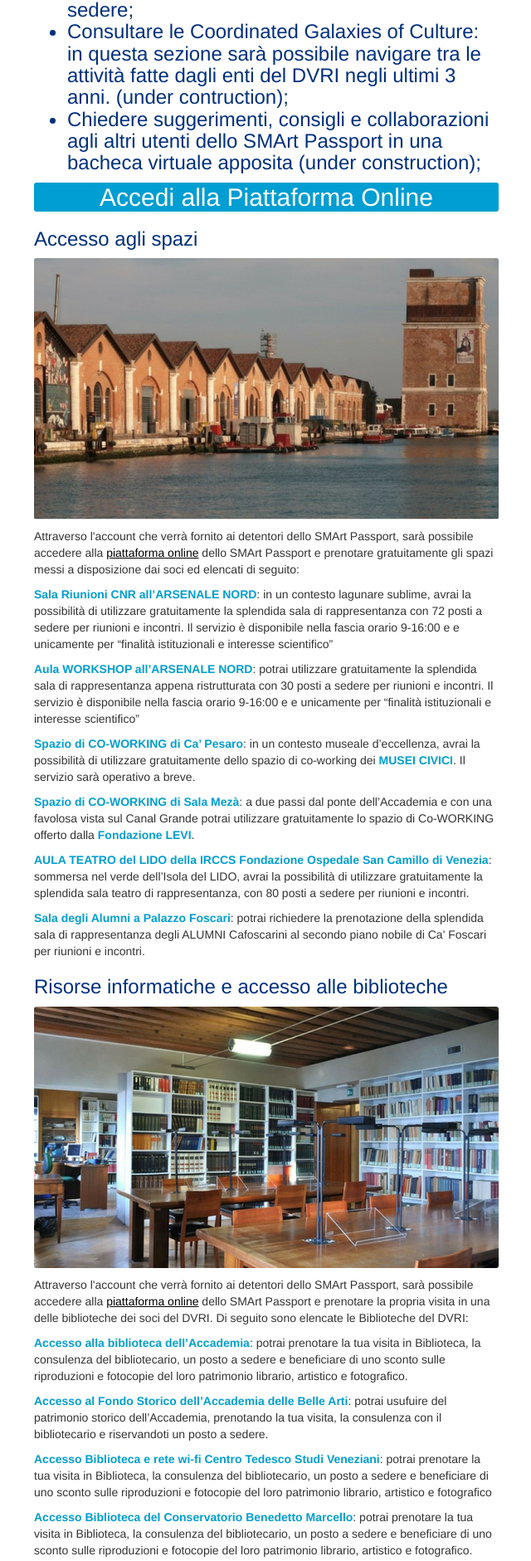
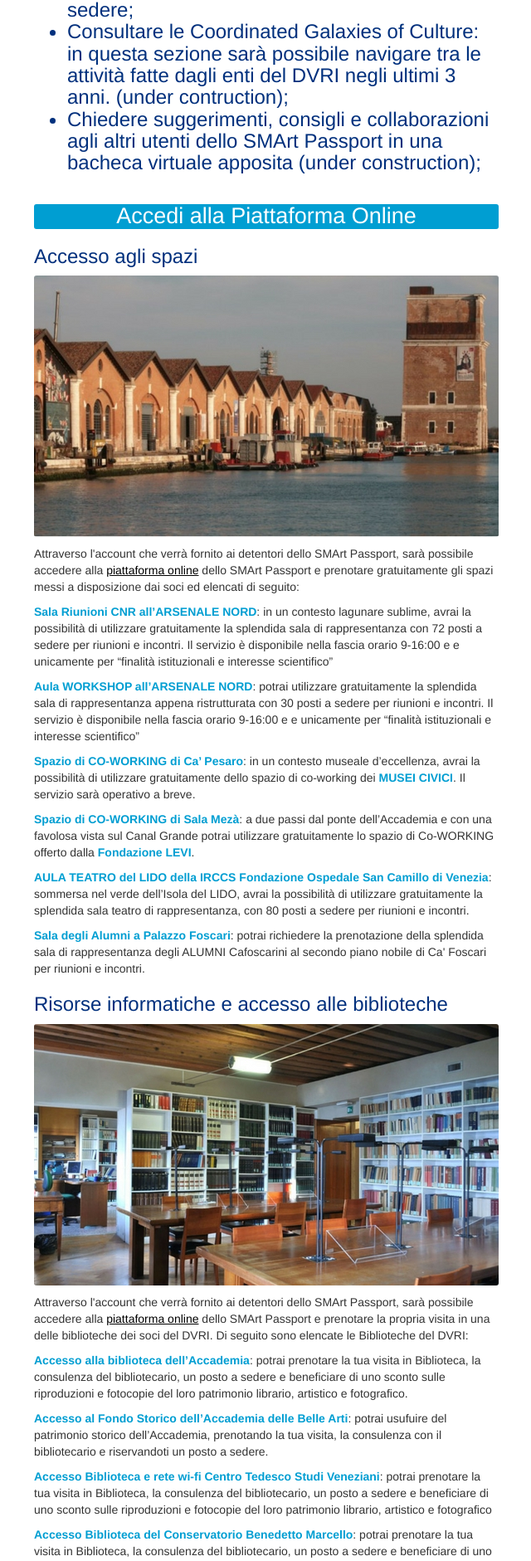
Before and after one commit to simonini/dvri-j-theme, a Jekyll site: the page built from progetti/smart-passport.html, in a window 1280 px wide. Shown: the part 2625-4506 px from the top of the page at 83% size, without its empty margins (319-959 px from the left). Built offline with Jekyll 4.4.1, drawn with Linux system fonts in a browser that asks for light colours; comment, search, counter and statistics services are not loaded; the table of contents is made by our own code.

Commit message:
fuori il bottone, mobile friendly

```diff
--- a/_sass/smart-passport.sass
+++ b/_sass/smart-passport.sass
@@ -33,7 +33,7 @@
 .button
   width: 100%
   text-align: center
-  font-size: 30px
+  font-size: 27px
   cursor: pointer
   outline: none
   color: #ffffff
@@ -43,8 +43,10 @@
   display: inline-block
   font-weight: 400
   text-align: center
-  white-space: nowrap
+
 
 .link
   color: #ffffff
   text-decoration: none !important
+.link:hover
+  color: #ffffff
--- a/progetti/smart-passport.html
+++ b/progetti/smart-passport.html
@@ -49,7 +49,8 @@
     <li> Chiedere suggerimenti, consigli e collaborazioni agli altri utenti dello SMArt Passport in una bacheca virtuale apposita (under construction);</li>
   </ul>
 <p>
-  <button class="button"> <a class="link" href="http://dvri.momento.cc/">Accedi alla Piattaforma Online</a></button>
+  <br/>
+  <a class="link button" href="http://dvri.momento.cc/">Accedi alla Piattaforma Online</a></button>
 </p>
 
 <h3>Accesso agli spazi</h3>
```
